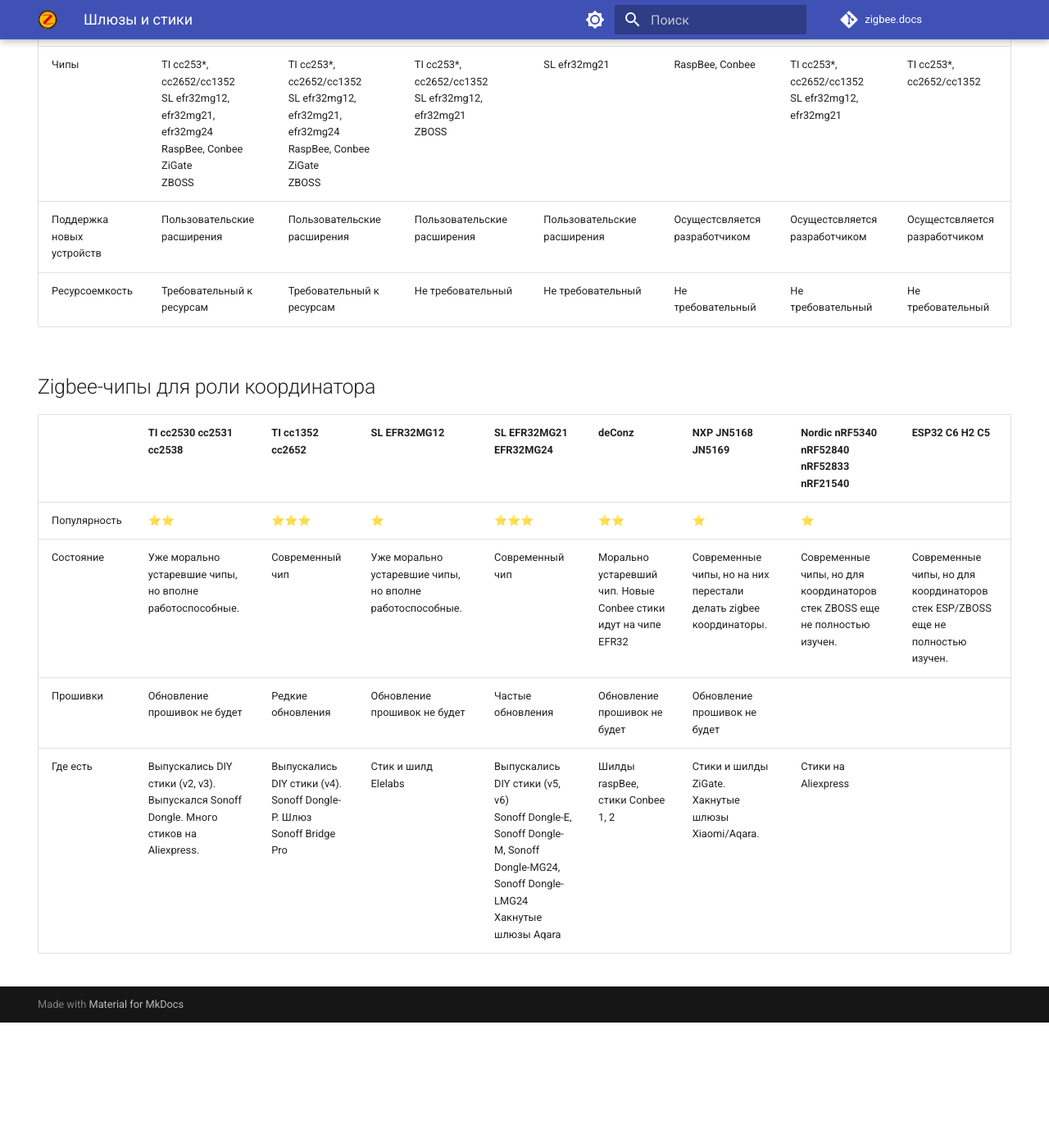
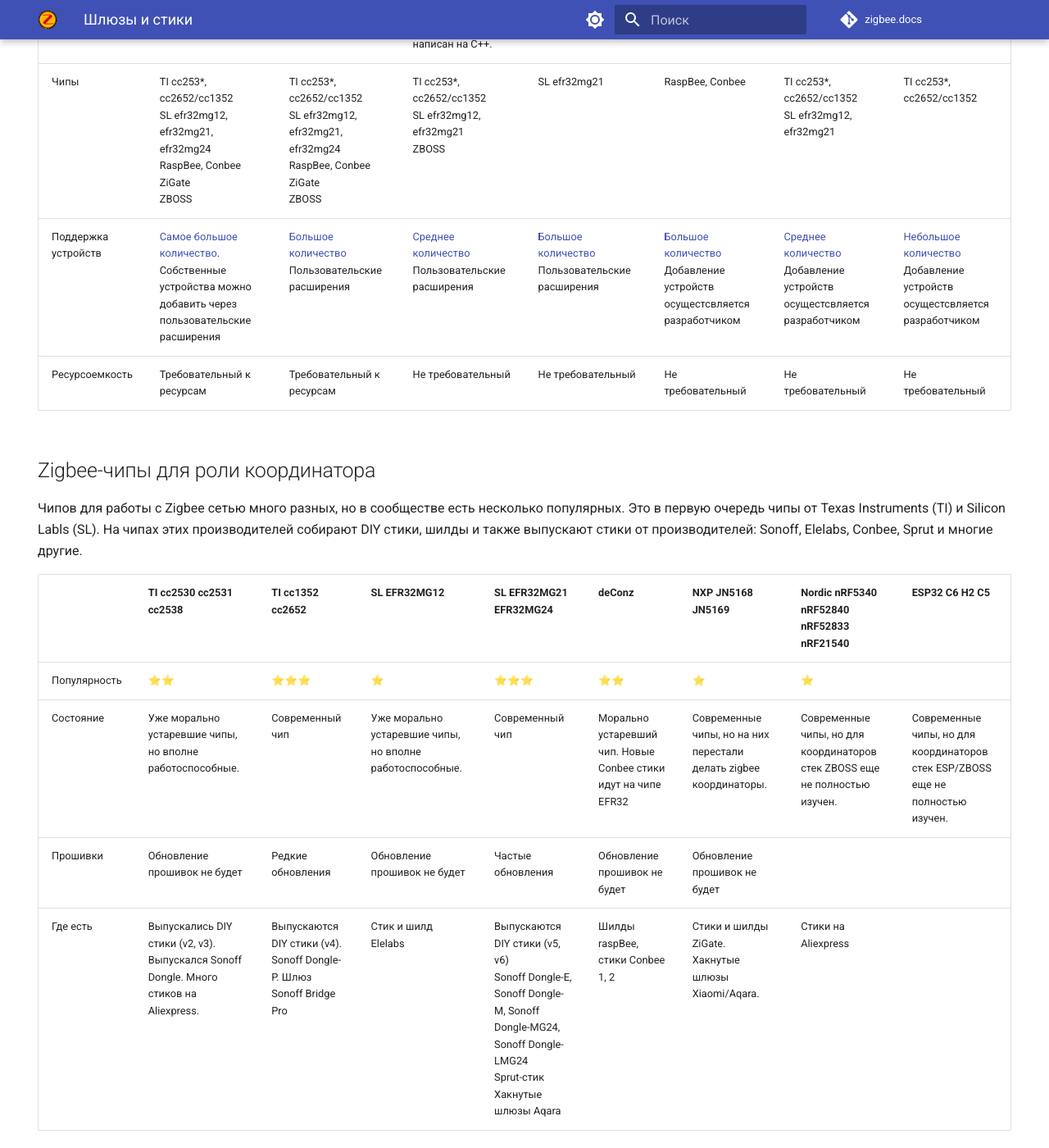
Before and after one commit to kirovilya/zigbee.docs, an MkDocs documentation site: the page built from docs/gateways.md, in a window 1280 px wide and 1400 px high, scrolled down 2509 px. Shown: the whole window at 82% size. Built offline with MkDocs 1.6.1 and Material for MkDocs 9.7.7, drawn with Linux system fonts in a browser that asks for light colours; comment, search, counter and statistics services are not loaded; before the commit the page ends 3756 px from its top, so only the background shows below that; some of the changed text lies outside the part shown.

Commit message:
Дополнил описания

```diff
--- a/docs/gateways.md
+++ b/docs/gateways.md
@@ -36,15 +36,16 @@ hide:
 
 Универсальные Zigbee-шлюзы
 ==========================
+
 Но в природе существуют и универсальные шлюзы, которые поддерживают работу с устройствами разных производителей и не шлют данные куда-то далеко, а предоставляют их локально по сети или через USB/UART.
 
-Дополнения к компьютеру
+Zigbee-чип к компьютеру
 -----------------------
 
-|  | Модуль или шилд | Стик | Сетевой стик |
-|--|-----------------|------|--------------|
+|  | Модуль или шилд | USB стик | Сетевой стик |
+|--|-----------------|----------|--------------|
 | Популярность | ⭐ | ⭐⭐⭐ | ⭐⭐ |
-|  | Вставляется внутрь компьютера или на GPIO разъем. При подключении в системе появляется отдельный порт для взаимодействия с zigbee-чипом. | Подключается к USB-порту компьютера. <br> При подключении в системе появляется отдельный порт для взаимодействия с zigbee-чипом. | Подключается в локальную сеть. Для взаимодействия следует указать ip-адрес и порт, на котором будет доступен zigbee-чип. |
+|  | Вставляется внутрь компьютера в слот расширения или на GPIO разъем. При подключении в системе появляется отдельный порт для взаимодействия с zigbee-чипом. | Подключается к USB-порту компьютера. <br> При подключении в системе появляется отдельный порт для взаимодействия с zigbee-чипом. | Подключается в локальную сеть. Для взаимодействия следует указать ip-адрес и порт, на котором будет доступен zigbee-чип. |
 
 Для работы с zigbee-чипами нужен специальный софт
 -------------------------------------------------
@@ -54,15 +55,17 @@ hide:
 | Популярность | ⭐⭐⭐ | ⭐⭐⭐ | ⭐⭐ | ⭐⭐ | ⭐ | ⭐ | ⭐⭐ |
 | Платформа | Работает на любой платформе, где запускается NodeJs. <br> OpenSource, написан на TypeScript. | Является частью HA и работает на любой платформе. <br> OpenSource, написан на Python. | Является частью HOMEd <br> Компилируется под любую платформу где доступна библиотека QT. <br> OpenSource, написан на С++. | Является частью SprutHub. <br> Может быть приобретен и установлен на ограниченный набор платформ. | Является частью Phoscon. <br> OpenSource, написан на C++. | Является частью прошивки Tasmota <br> Компилируется под чипы ESP32 <br> OpenSource, написан на C. | Компилируется под чипы ESP32 |
 | Чипы | TI cc253*, cc2652/cc1352 <br> SL efr32mg12, efr32mg21, efr32mg24 <br> RaspBee, Conbee <br> ZiGate <br> ZBOSS | TI cc253*, cc2652/cc1352 <br> SL efr32mg12, efr32mg21, efr32mg24 <br> RaspBee, Conbee <br> ZiGate <br> ZBOSS | TI cc253*, cc2652/cc1352 <br> SL efr32mg12, efr32mg21 <br> ZBOSS | SL efr32mg21 | RaspBee, Conbee | TI cc253*, cc2652/cc1352 <br> SL efr32mg12, efr32mg21 | TI cc253*, cc2652/cc1352 |
-| Поддержка новых устройств | Пользовательские расширения | Пользовательские расширения | Пользовательские расширения | Пользовательские расширения |Осущестсвляется разработчиком | Осущестсвляется разработчиком | Осущестсвляется разработчиком |
+| Поддержка устройств | [Самое большое количество](https://www.zigbee2mqtt.io/supported-devices/). Собственные устройства можно добавить через пользовательские расширения | [Большое количество](https://zigbee.blakadder.com/zha.html) Пользовательские расширения | [Среднее количество](https://wiki.homed.dev/zigbee/devices/) Пользовательские расширения | [Большое количество](https://sprut.ai/catalog?tags=Sprut.hub,Zigbee) Пользовательские расширения | [Большое количество](https://zigbee.blakadder.com/deconz.html) Добавление устройств осущестсвляется разработчиком | [Среднее количество](https://zigbee.blakadder.com/zigbee2tasmota.html) Добавление устройств осущестсвляется разработчиком | [Небольшое количество](https://slsys.io/ru/action/supported_devices) Добавление устройств осущестсвляется разработчиком |
 | Ресурсоемкость | Требовательный к ресурсам | Требовательный к ресурсам | Не требовательный | Не требовательный | Не требовательный | Не требовательный | Не требовательный |
 
 Zigbee-чипы для роли координатора
 ---------------------------------
+Чипов для работы с Zigbee сетью много разных, но в сообществе есть несколько популярных. Это в первую очередь чипы от Texas Instruments (TI) и Silicon Labls (SL).
+На чипах этих производителей собирают DIY стики, шилды и также выпускают стики от производителей: Sonoff, Elelabs, Conbee, Sprut и многие другие.
 
 |  | TI cc2530 cc2531 cc2538 | TI cc1352 cc2652 | SL EFR32MG12 | SL EFR32MG21 EFR32MG24 | deConz | NXP JN5168 JN5169 | Nordic nRF5340 nRF52840 nRF52833 nRF21540 | ESP32 C6 H2 C5 |
 |--|-------------------------|------------------|--------------|------------------------|--------|-------------------|-------------------------------------------|---------------|
 | Популярность | ⭐⭐ | ⭐⭐⭐ | ⭐ | ⭐⭐⭐ | ⭐⭐ | ⭐ | ⭐ |  |
 | Состояние |Уже морально устаревшие чипы, но вполне работоспособные. | Современный чип | Уже морально устаревшие чипы, но вполне работоспособные. | Современный чип | Морально устаревший чип. Новые Conbee стики идут на чипе EFR32 | Современные чипы, но на них перестали делать zigbee координаторы. | Современные чипы, но для координаторов стек ZBOSS еще не полностью изучен. | Современные чипы, но для координаторов стек ESP/ZBOSS еще не полностью изучен. |
 | Прошивки | Обновление прошивок не будет | Редкие обновления | Обновление прошивок не будет | Частые обновления | Обновление прошивок не будет | Обновление прошивок не будет |  |
-| Где есть | Выпускались DIY стики (v2, v3). <br> Выпускался Sonoff Dongle. Много стиков на Aliexpress. | Выпускались DIY стики (v4). <br> Sonoff Dongle-P. Шлюз Sonoff Bridge Pro | Стик и шилд Elelabs | Выпускались DIY стики (v5, v6) <br> Sonoff Dongle-E, Sonoff Dongle-M, Sonoff Dongle-MG24, Sonoff Dongle-LMG24 <br> Хакнутые шлюзы Aqara | Шилды raspBee, стики Conbee 1, 2 | Стики и шилды ZiGate. Хакнутые шлюзы Xiaomi/Aqara. | Стики на Aliexpress |  |
+| Где есть | Выпускались DIY стики (v2, v3). <br> Выпускался Sonoff Dongle. Много стиков на Aliexpress. | Выпускаются DIY стики (v4). <br> Sonoff Dongle-P. Шлюз Sonoff Bridge Pro | Стик и шилд Elelabs | Выпускаются DIY стики (v5, v6) <br> Sonoff Dongle-E, Sonoff Dongle-M, Sonoff Dongle-MG24, Sonoff Dongle-LMG24 <br> Sprut-стик <br> Хакнутые шлюзы Aqara | Шилды raspBee, стики Conbee 1, 2 | Стики и шилды ZiGate. Хакнутые шлюзы Xiaomi/Aqara. | Стики на Aliexpress |  |
--- a/mkdocs.yml
+++ b/mkdocs.yml
@@ -28,7 +28,7 @@ nav:
   - Zigbee: zigbee.md
   - Шлюзы и стики: gateways.md
   - Устройства: devices.md
-  - О нас: about.md
+#  - О нас: about.md
 
 markdown_extensions:
   - toc:
```
Also changed, not shown: other parts of docs/gateways.md (+1 -1 lines), docs/about.md (deleted, +0 -7 lines), docs/index.md (+1 -0 lines).
